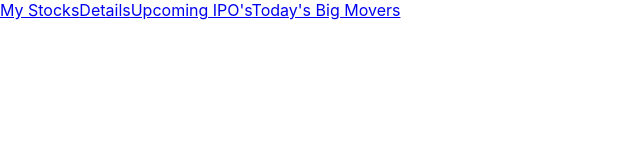
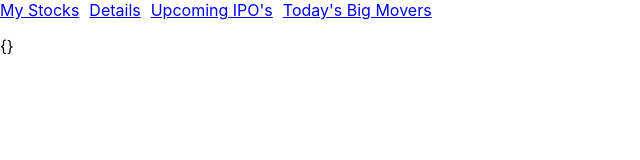
Before and after one commit to BrianCarroll112/stock-tracker, a React (Create React App) app in the folder stock-tracker/: page /movers in a window 1280 px wide. Shown: the top 160 px of the page, without its empty margins (0-640 px from the left). Built offline with nearby package versions, Linux system fonts and the light colour scheme; no server answers.

Commit message:
ipo/mover routes, data rendering

```diff
--- a/stock-tracker/src/App.css
+++ b/stock-tracker/src/App.css
@@ -1,3 +1,7 @@
-p, li{
+/* p, li{
   width: 60%;
+} */
+
+a {
+  margin-right: 10px;
 }
--- a/stock-tracker/src/App.js
+++ b/stock-tracker/src/App.js
@@ -11,6 +11,8 @@ import {
   fetchMoverData,
   fetchDetailData } from './services/fetchData';
 import CompanyDetails from './components/CompanyDetails';
+import BigMovers from './components/BigMovers';
+import UpcomingIpos from './components/UpcomingIpos'
 
 class App extends Component {
   constructor(props){
@@ -129,14 +131,17 @@ class App extends Component {
   render() {
     return (
       <div className="App">
+
         <Navbar />
         <Route exact path="/" render={Welcome} />
+
         <Route path="/details" render={(props) => (
             <Details {...props}
               handleChange={this.handleChange}
               inputVal={this.state.inputVal}
               handleSubmitForDesc={this.handleSubmitForDesc}/>
           )} />
+
         <Route path="/details/:stock" render={(props) => {
             return(
               <CompanyDetails {...props}
@@ -145,7 +150,8 @@ class App extends Component {
             )
           }}
           />
-        <Route path="/MyStocks" render={(props) =>{
+
+        <Route path="/MyStocks" render={(props) => {
             return(
               <StockList
                 {...props}
@@ -159,6 +165,26 @@ class App extends Component {
             )
           }} />
 
+        <Route path="/ipo" render={(props) => {
+            return(
+              <UpcomingIpos
+                {...props}
+                getIpoData={this.getIpoData}
+                ipoData={this.state.ipoData}
+                />
+            )
+          }} />
+
+        <Route path="/movers" render={(props) => {
+              return(
+                <BigMovers
+                  {...props}
+                  getMoverData={this.getMoverData}
+                  moverData={this.state.moverData}
+                  />
+              )
+            }} />
+
       </div>
     );
   }
--- /dev/null
+++ b/stock-tracker/src/components/BigMovers.jsx
@@ -0,0 +1,7 @@
+import React, { Component } from 'react';
+
+//class components for component didmount data pull
+
+export default (props) => (
+  <p>{JSON.stringify(props.moverData)}</p>
+)
--- /dev/null
+++ b/stock-tracker/src/components/UpcomingIpos.jsx
@@ -0,0 +1,7 @@
+import React, { Component } from 'react';
+
+//class components for component didmount data pull
+
+export default (props) => (
+  <p>{JSON.stringify(props.ipoData)}</p>
+)
```
Also changed, not shown: stock-tracker/src/components/Details.jsx (+0 -25 lines).
